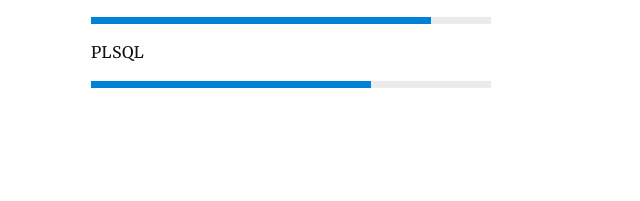
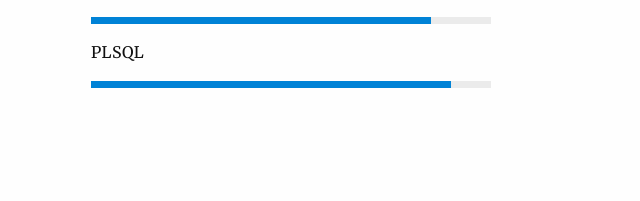
Before and after one commit to HarshiniViswanathan/HarshiniViswanathan.github.io, a plain HTML site: page index.html in a window 1280 px wide. Shown: the part 1260-1461 px from the top of the page, 314-954 px from the left. Drawn offline with nearby package versions, Linux system fonts and the light colour scheme.

Commit message:
Update index.html

```diff
--- a/index.html
+++ b/index.html
@@ -191,7 +191,7 @@
                             </div><!-- / progress -->
                             <h6 class="progress-title">PLSQL</h6>
                             <div class="progress">
-                                <div class="progress-bar progress-bar-primary animated fadeInLeft" role="progressbar" aria-valuenow="90" aria-valuemin="0" aria-valuemax="100" style="width: 70%">
+                                <div class="progress-bar progress-bar-primary animated fadeInLeft" role="progressbar" aria-valuenow="90" aria-valuemin="0" aria-valuemax="100" style="width: 90%">
                                 </div>
                             </div><!-- / progress -->
                         </div>
```
